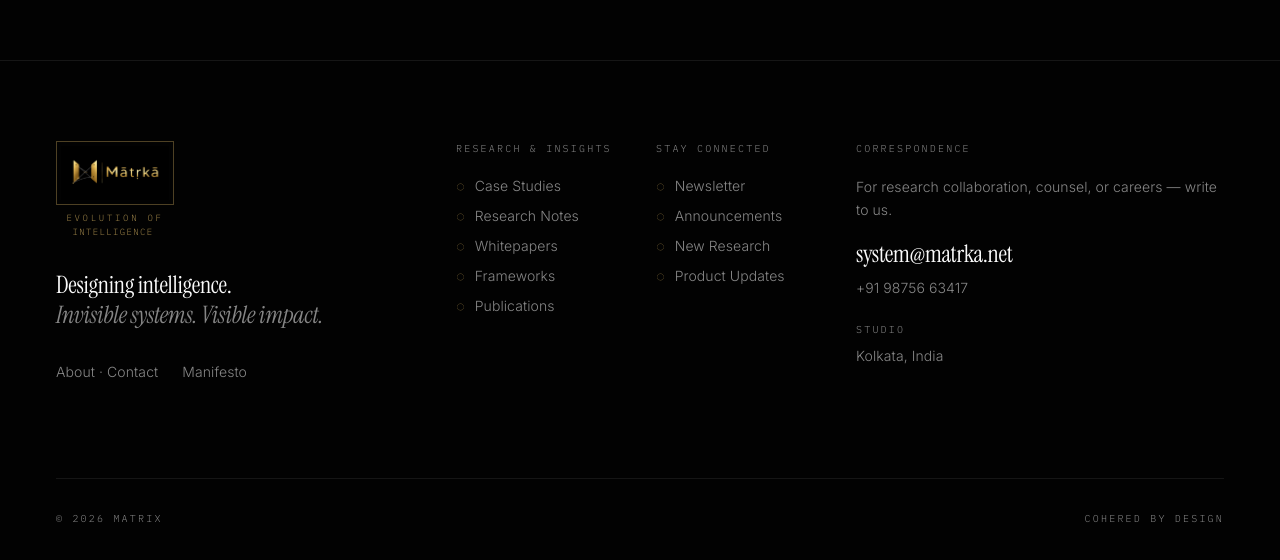
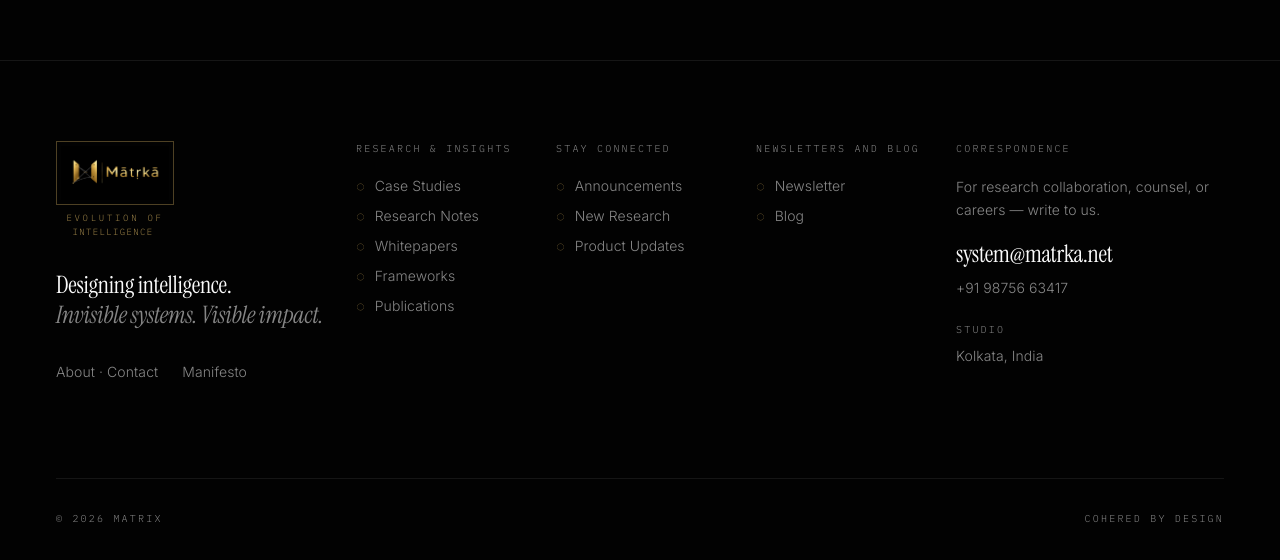
Before and after one commit to soham999a/Matrix-Web, a Next.js app: page / in a window 1280 px wide. Shown: the part 9161-9721 px from the top of the page. Built offline with nearby package versions, Linux system fonts and the light colour scheme.

Commit message:
Add Newsletters and Blog footer column and switch favicon to Matrix_Favicon

```diff
--- a/src/app/layout.tsx
+++ b/src/app/layout.tsx
@@ -70,9 +70,9 @@ export const metadata: Metadata = {
     images: [SOCIAL_IMAGE],
   },
   icons: {
-    icon: "/matrix-mark.png",
-    shortcut: "/matrix-mark.png",
-    apple: "/matrix-mark.png",
+    icon: "/Matrix_Favicon.png",
+    shortcut: "/Matrix_Favicon.png",
+    apple: "/Matrix_Favicon.png",
   },
 };
 
--- a/src/components/matrix/Chrome.tsx
+++ b/src/components/matrix/Chrome.tsx
@@ -202,7 +202,7 @@ export function Footer() {
   return (
     <footer className="border-t border-border mt-24 lg:mt-32">
       <div className="mx-auto max-w-[1440px] px-5 sm:px-8 lg:px-14 py-16 md:py-20 grid grid-cols-12 gap-8">
-        <div className="col-span-12 md:col-span-4">
+        <div className="col-span-12 md:col-span-3">
           <LogoLockup height={64} />
           <p className="font-display text-2xl leading-tight mt-8 max-w-xs">
             Designing intelligence.
@@ -235,13 +235,33 @@ export function Footer() {
         <div className="col-span-6 md:col-span-2">
           <p className="eyebrow mb-5">Stay Connected</p>
           <ul className="space-y-2.5">
-            <FooterItem label="Newsletter" />
             <FooterItem label="Announcements" />
             <FooterItem label="New Research" />
             <FooterItem label="Product Updates" />
           </ul>
         </div>
-        <div className="col-span-12 md:col-span-4">
+        <div className="col-span-6 md:col-span-2">
+          <p className="eyebrow mb-5">Newsletters and Blog</p>
+          <ul className="space-y-2.5">
+            <li>
+              <Link href="/newsletter" className="group flex items-baseline gap-2.5 text-sm">
+                <span className="font-mono text-gold/60">◌</span>
+                <span className="text-muted-foreground group-hover:text-foreground transition-colors">
+                  Newsletter
+                </span>
+              </Link>
+            </li>
+            <li>
+              <Link href="/journal" className="group flex items-baseline gap-2.5 text-sm">
+                <span className="font-mono text-gold/60">◌</span>
+                <span className="text-muted-foreground group-hover:text-foreground transition-colors">
+                  Blog
+                </span>
+              </Link>
+            </li>
+          </ul>
+        </div>
+        <div className="col-span-12 md:col-span-3">
           <p className="eyebrow mb-5">Correspondence</p>
           <p className="text-sm text-muted-foreground leading-relaxed">
             For research collaboration, counsel, or careers — write to us.
```
Also changed, not shown: public/Matrix_Favicon.png (added), public/favicon.png (deleted).
